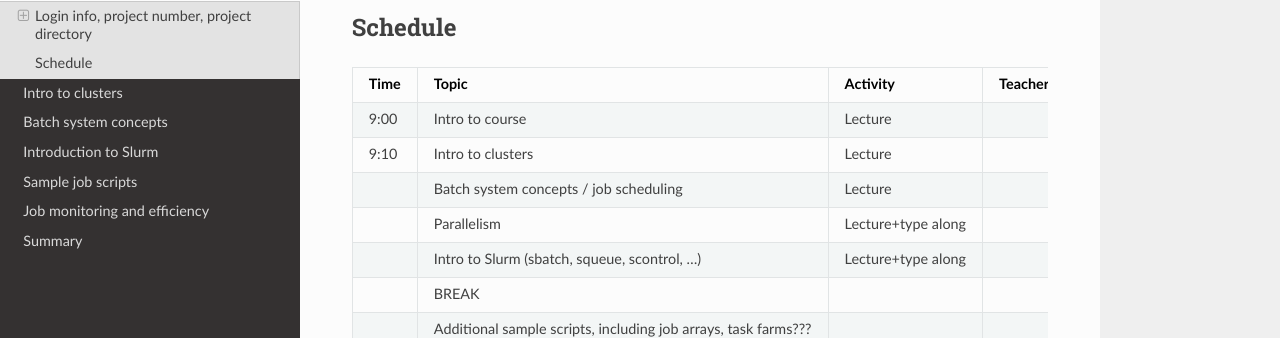
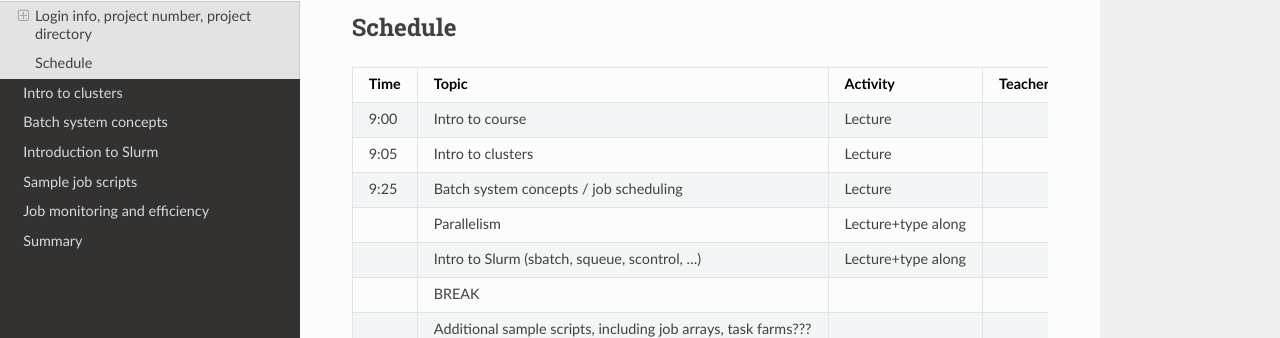
Before and after one commit to UPPMAX/NAISS_Slurm, an MkDocs documentation site: the page built from docs/intro.md, in a window 1280 px wide and 900 px high, scrolled down 1290 px. Shown: the part 329-667 px from the top of the window. Built offline with MkDocs 1.6.1, drawn with Linux system fonts in a browser that asks for light colours; nearby versions of some CDN libraries.

Commit message:
Updating the schedules

```diff
--- a/docs/intro.md
+++ b/docs/intro.md
@@ -152,8 +152,8 @@
 | Time | Topic | Activity | Teacher |
 | ---- | ----- | -------- | ------- |
 | 9:00 | Intro to course | Lecture | |
-| 9:10 | Intro to clusters | Lecture | |
-| | Batch system concepts / job scheduling | Lecture | |
+| 9:05 | Intro to clusters | Lecture | |
+| 9:25 | Batch system concepts / job scheduling | Lecture | |
 | | Parallelism | Lecture+type along | |
 | | Intro to Slurm (sbatch, squeue, scontrol, …) | Lecture+type along | |
 | | BREAK | | |
```
